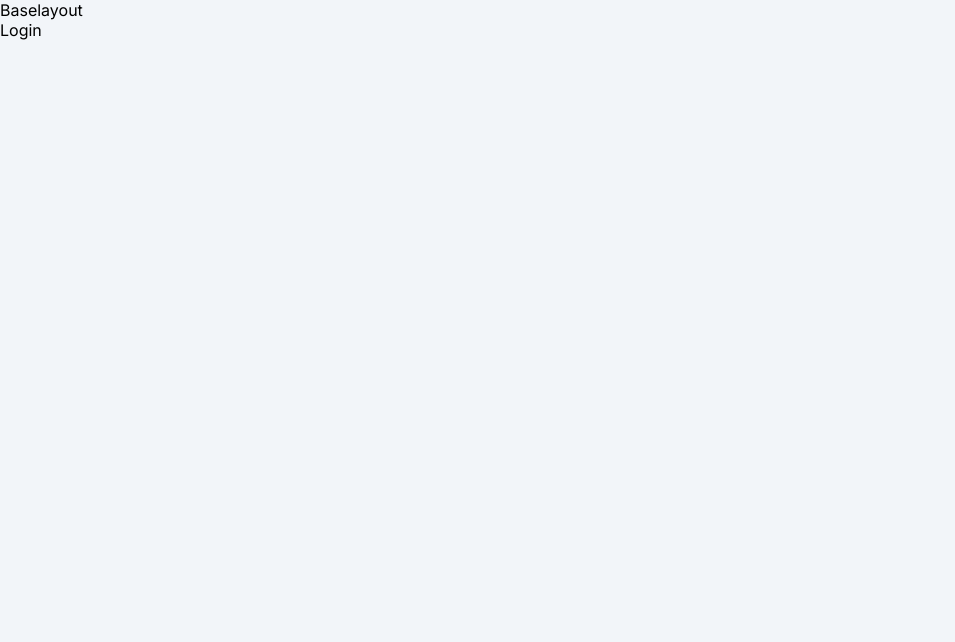
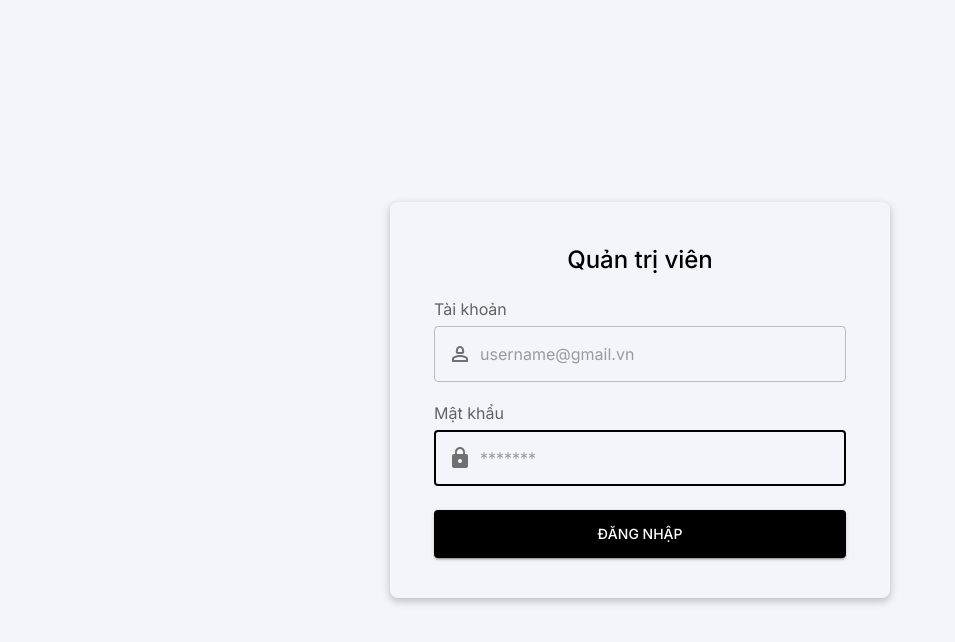
Before and after one commit to sonleminh/dev-blog-admin, a React (Vite) app: page /admin/login in a window 1280 px wide. Shown: the top 642 px of the page, without its empty margins (0-955 px from the left). Built offline with nearby package versions, Linux system fonts and the light colour scheme.

Commit message:
implement login UI

```diff
--- a/src/index.css
+++ b/src/index.css
@@ -1,3 +1,9 @@
+* {
+  padding: 0;
+  margin: 0;
+  box-sizing: border-box;
+}
+
 :root {
   font-family: "Inter", sans-serif;
 }
@@ -5,11 +11,7 @@
 a {
   text-decoration: inherit;
 }
-a:hover {
-}
 
 body {
-  padding: 0;
-  margin: 0;
   background-color: rgb(242, 245, 249);
 }
--- a/src/layouts/BaseLayout/index.tsx
+++ b/src/layouts/BaseLayout/index.tsx
@@ -1,12 +1,10 @@
-import { Box } from '@mui/material';
 import { Outlet } from 'react-router-dom';
 
 const BaseLayout = () => {
   return (
-    <Box>
-      Baselayout
+    <>
       <Outlet />
-    </Box>
+    </>
   );
 };
 
--- a/src/pages/Article/components/ArticleList/index.tsx
+++ b/src/pages/Article/components/ArticleList/index.tsx
@@ -1,9 +1,11 @@
 import {
+  Box,
   Button,
   Card,
   CardHeader,
   Divider,
   Table,
+  TableBody,
   TableCell,
   TableContainer,
   TableHead,
@@ -12,13 +14,17 @@ import {
 } from '@mui/material';
 import React from 'react';
 import AddCircleIcon from '@mui/icons-material/AddCircle';
+import Image from '../../../../components/common/Image';
 
 const ArticleList = () => {
   return (
     <Card sx={{ mt: 3, borderRadius: 2 }}>
       <CardHeader
         action={
-          <Button sx={{ bgcolor: '#000', color: '#fff', borderRadius: 2 }}>
+          <Button
+            variant='contained'
+            // sx={{ bgcolor: '#000', color: '#fff', borderRadius: 2 }}
+          >
             <AddCircleIcon />
           </Button>
         }
@@ -40,6 +46,29 @@ const ArticleList = () => {
               <TableCell>Ngày đăng</TableCell>
             </TableRow>
           </TableHead>
+          <TableBody>
+            {[1, 2, 3, 4, 5, 6, 7, 8, 9, 10].map((item, index) => (
+              <TableRow key={index}>
+                <TableCell>1</TableCell>
+                <TableCell>Dev blog</TableCell>
+                <TableCell>
+                  <Box
+                    sx={{
+                      '.thumbnail': {
+                        width: 100,
+                      },
+                    }}>
+                    <img
+                      src='https://people.com/thmb/n6EdTmvAL3TkkAqrT47caD6tUu8=/1500x0/filters:no_upscale():max_bytes(150000):strip_icc():focal(723x121:725x123)/wisp-the-cat-from-tiktok-092823-1-74797b02afe7475295e1478b2cdf2883.jpg'
+                      className='thumbnail'
+                    />
+                  </Box>
+                </TableCell>
+                <TableCell>1</TableCell>
+                <TableCell>12/21/2021</TableCell>
+              </TableRow>
+            ))}
+          </TableBody>
         </Table>
       </TableContainer>
     </Card>
--- a/src/pages/Login/index.tsx
+++ b/src/pages/Login/index.tsx
@@ -1,7 +1,87 @@
+import {
+  Box,
+  Button,
+  FormControl,
+  InputAdornment,
+  InputLabel,
+  TextField,
+  Typography,
+} from '@mui/material';
 import React from 'react';
+import Person2OutlinedIcon from '@mui/icons-material/Person2Outlined';
+import LockIcon from '@mui/icons-material/Lock';
 
 const Login = () => {
-  return <div>Login</div>;
+  return (
+    <Box
+      sx={{
+        display: 'flex',
+        justifyContent: 'center',
+        alignItems: 'center',
+        height: '100vh',
+      }}>
+      <Box
+        sx={{
+          display: 'flex',
+          flexDirection: 'column',
+          alignItems: 'center',
+          width: 500,
+          p: '40px 44px',
+          borderRadius: 2,
+          boxShadow: 'rgba(0, 0, 0, 0.24) 0px 3px 8px',
+        }}>
+        <Typography sx={{ fontSize: 24, fontWeight: 500 }}>
+          Quản trị viên
+        </Typography>
+        <Box width={'100%'}>
+          <FormControl fullWidth variant='standard'>
+            <InputLabel>Tài khoản</InputLabel>
+            <TextField
+              variant='outlined'
+              fullWidth
+              name='username'
+              // onChange={handleChangeValue}
+              // helperText={formik.errors.username}
+              placeholder='username@gmail.vn'
+              autoFocus
+              InputProps={{
+                startAdornment: (
+                  <InputAdornment position='start'>
+                    <Person2OutlinedIcon />
+                  </InputAdornment>
+                ),
+              }}
+              sx={{ mt: 6, borderRadius: 4 }}
+            />
+          </FormControl>
+          <FormControl fullWidth variant='standard'>
+            <InputLabel>Mật khẩu</InputLabel>
+            <TextField
+              variant='outlined'
+              fullWidth
+              type='password'
+              name='password'
+              // onChange={handleChangeValue}
+              // helperText={formik.errors.username}
+              placeholder='*******'
+              autoFocus
+              InputProps={{
+                startAdornment: (
+                  <InputAdornment position='start'>
+                    <LockIcon />
+                  </InputAdornment>
+                ),
+              }}
+              sx={{ mt: 6, borderRadius: 4 }}
+            />
+          </FormControl>
+          <Button variant='contained' fullWidth sx={{ height: 48, mt: 3 }}>
+            Đăng nhập
+          </Button>
+        </Box>
+      </Box>
+    </Box>
+  );
 };
 
 export default Login;
--- a/src/themes/theme.ts
+++ b/src/themes/theme.ts
@@ -7,6 +7,20 @@ export const theme = ()=> createTheme({
             light: '#fff'
         },
     },
+    components: {
+        MuiButtonBase: {
+            styleOverrides: {
+                root: {
+                    '&.MuiButton-contained': {
+                        '&:hover': {
+                        backgroundColor: 'rgba(0,0,0,0.8)'
+                        }
+                    }
+                }
+            }
+        }
+    }
+   ,
     typography: {
         fontFamily: '"Inter"'
     }
```
